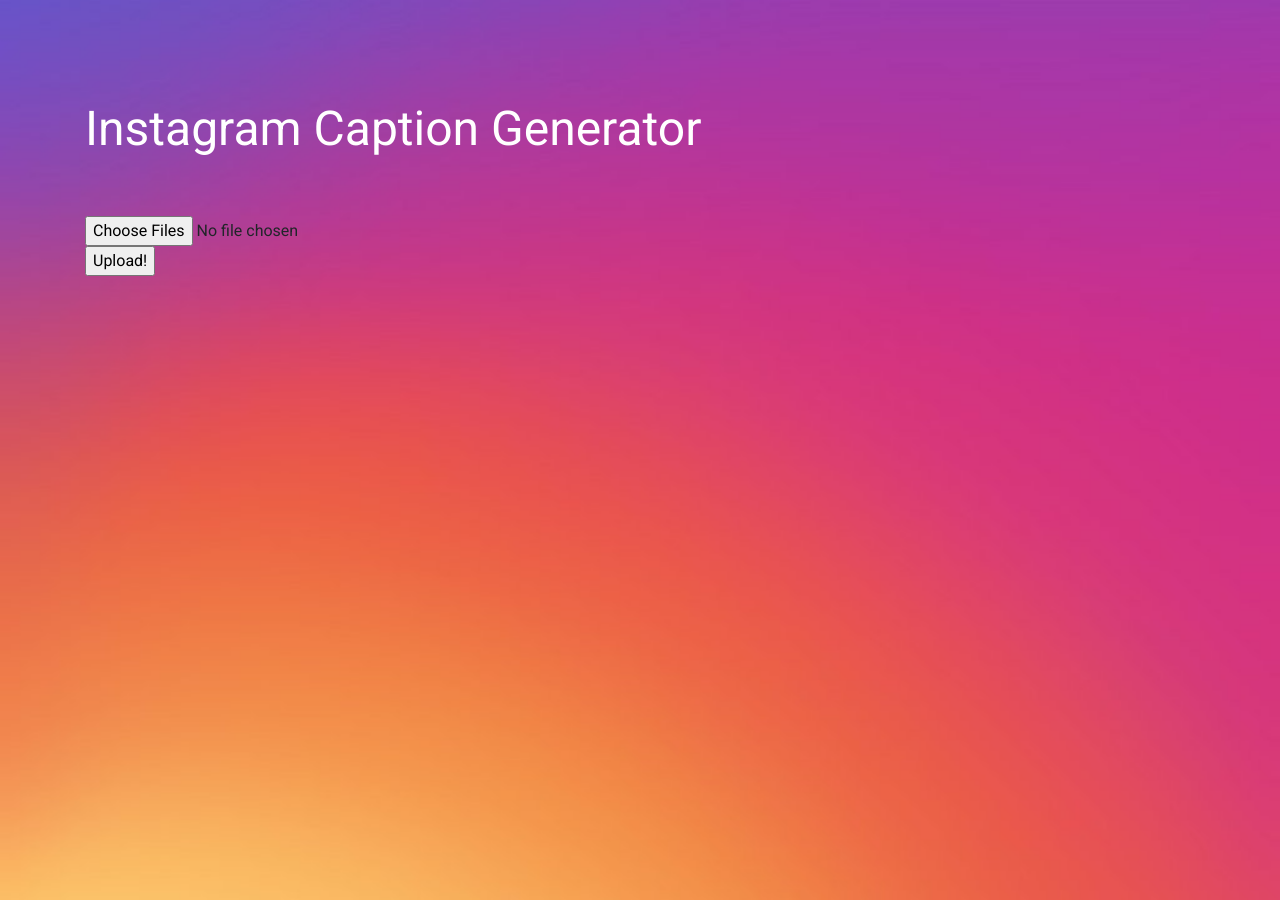
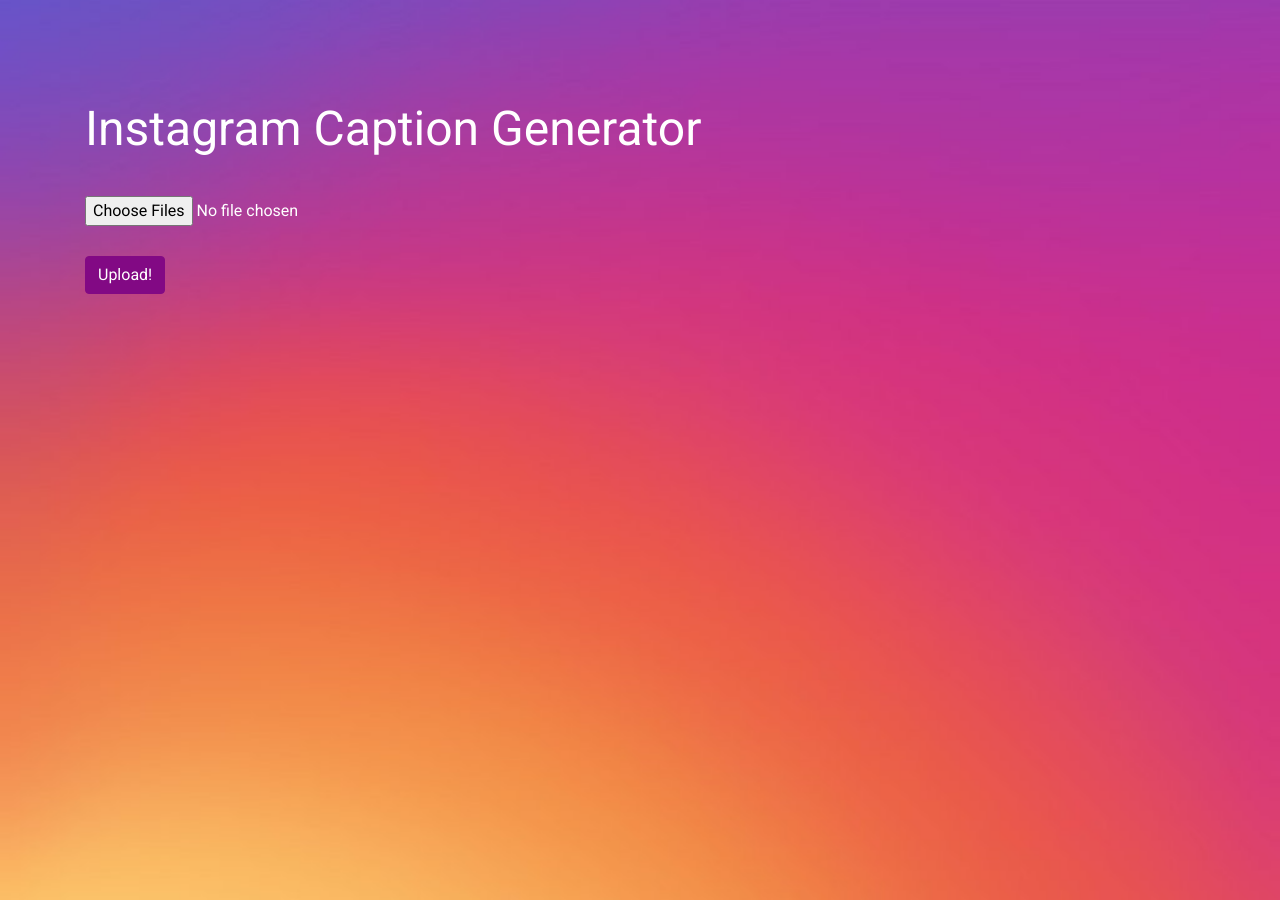
Before and after one commit to Shinabel/Cap.py, a Flask app: page / in a window 1280 px wide. Run offline with Flask 2, Linux system fonts and the light colour scheme; some libraries are stand-ins or nearby versions.

Commit message:
updated styling

```diff
--- a/static/styles/style.css
+++ b/static/styles/style.css
@@ -5,6 +5,12 @@
 
 body {
     font-family: Roboto, Arial, Helvetica, sans-serif;
+    color: white;
+    font-weight: 200;
+}
+
+input {
+    padding-bottom: 30px;
 }
 
 .bg {
@@ -31,27 +37,25 @@
     font-size: 3em;
 }
 
-#upload-btn-row {
+.btn-row {
     display: flex;
     justify-content: flex-start;
-    padding-top: 50px;
 }
 
-#upload-btn {
-    font-size: 1.5em;
+.btn-primary {
+    background-color: #820984;
+    border-color: #820984;
 }
 
-.btn-primary
 .btn-primary:hover {
-    background-color: #820984;
-    border-color: #820984;
+    background-color: #4d034f;
+    border-color: #4d034f;
 }
 
 .btn-outline-light:hover {
     color: #820984;
 }
 
-.caption {
-    color: white;
-    font-size: 1.2em;
+#upload-form {
+    padding-top: 30px;
 }
--- a/templates/index.html
+++ b/templates/index.html
@@ -19,15 +19,18 @@
 </head>
 
 <body class="bg">
-        <div class="container page-title"><h1>Instagram Caption Generator</h1></div>
+    <div class="container page-title">
+        <h1>Instagram Caption Generator</h1>
+    </div>
 
-    <div class="container" id="upload-btn-row">
-	<form id="upload-form" action="{{ url_for('upload') }}" method="POST" enctype="multipart/form-data">
-	<input id="file-picker" type="file" name="file" accept="image/*" multiple>
-    <div id="msg"></div>
-    <input type="submit" value="Upload!" id="upload-button">
-	</form>
-	</div>
+    <div class="container">
+        <form id="upload-form" action="{{ url_for('upload') }}" method="POST" enctype="multipart/form-data">
+            <input id="file-picker" type="file" name="file" accept="image/*" multiple>
+            <div id="msg"></div>
+
+            <input class="btn btn-primary" type="submit" value="Upload!" id="upload-btn">
+        </form>
+    </div>
 </body>
 
 </html>
```
